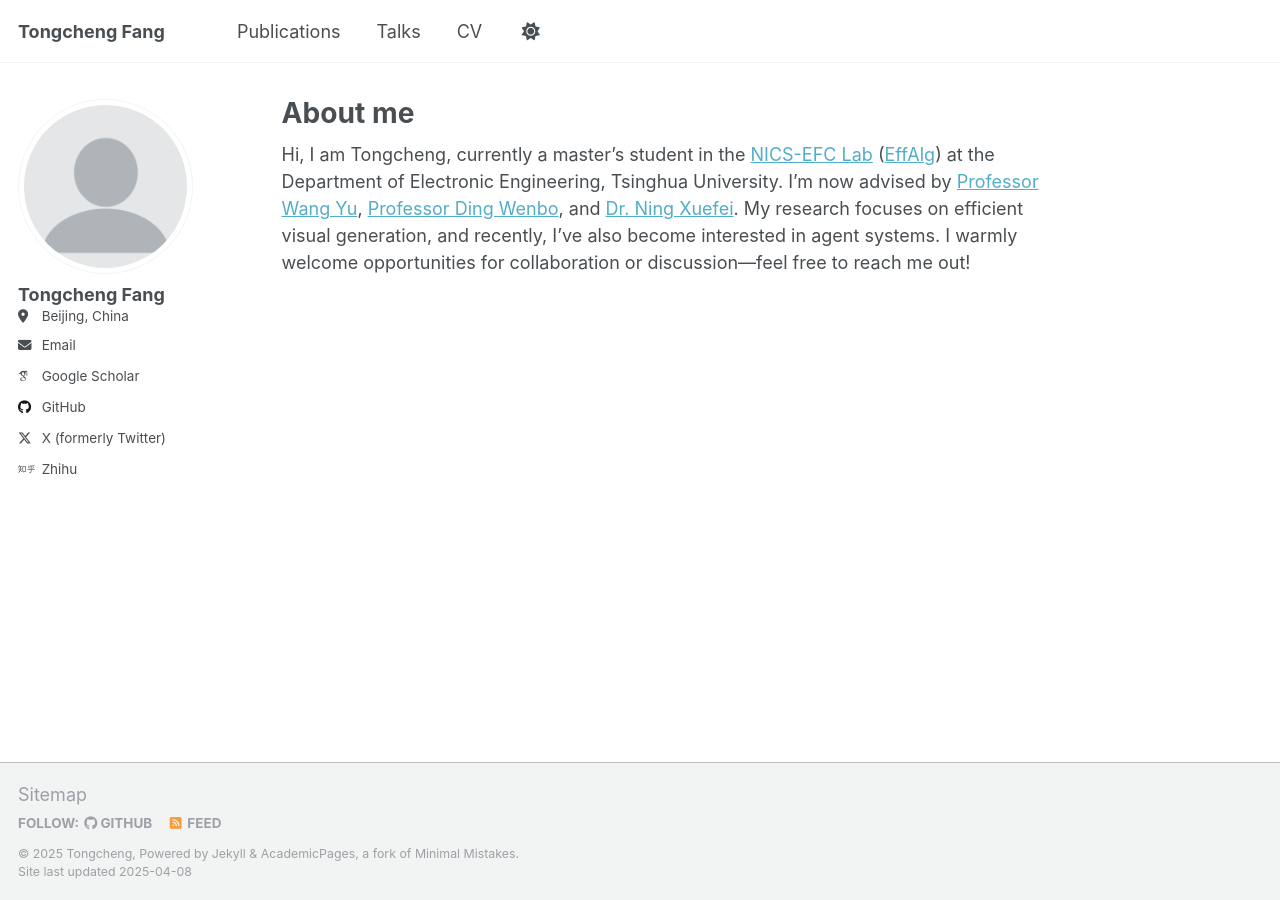
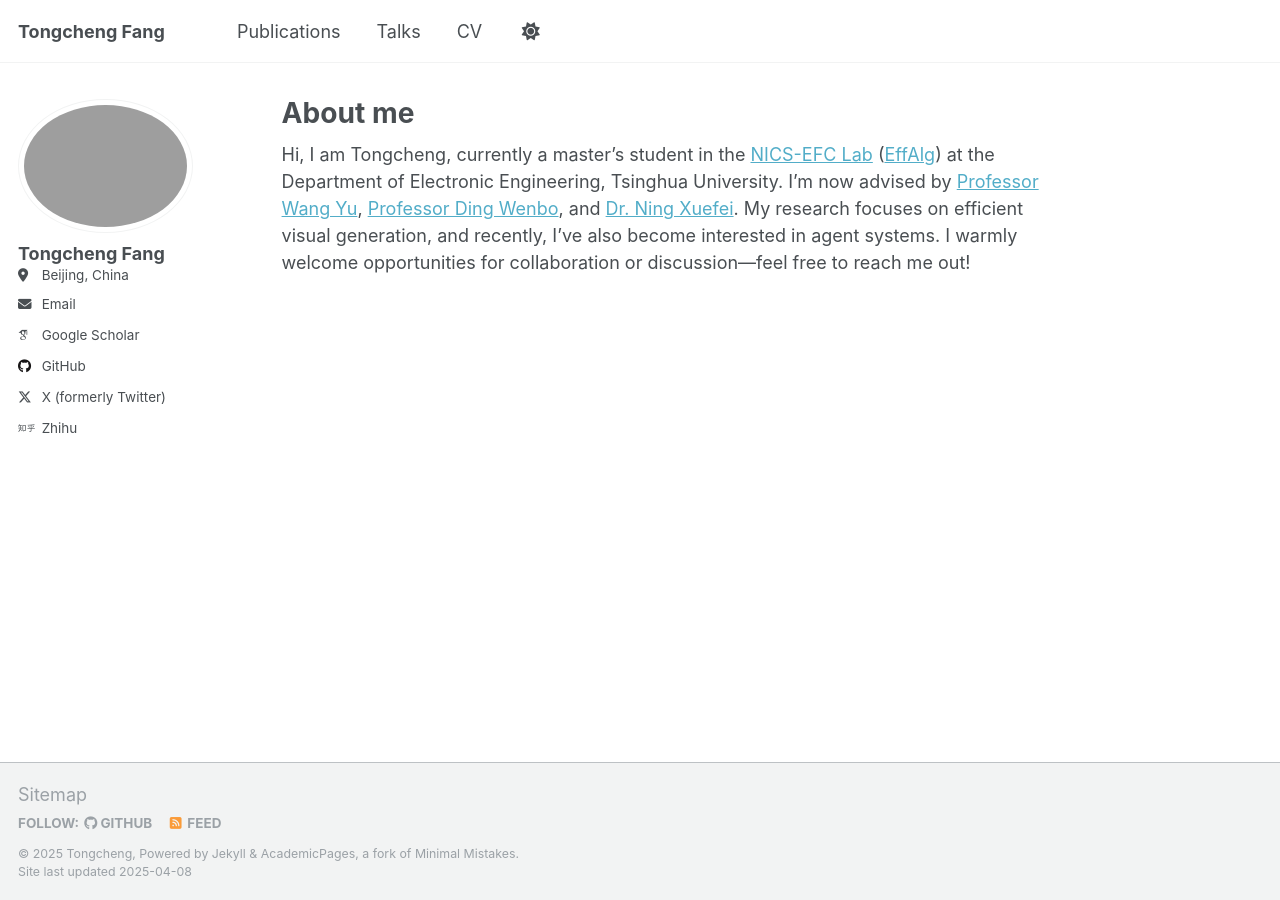
Before and after one commit to stein-666/stein-666.github.io, a Jekyll site: the page built from _pages/about.md, in a window 1280 px wide. Built offline with Jekyll 4.4.1, drawn with Linux system fonts in a browser that asks for light colours; some web fonts are replaced.

Commit message:
Update _config.yml

```diff
--- a/_config.yml
+++ b/_config.yml
@@ -22,7 +22,7 @@ repository               : "https://github.com/stein-666"
 #               Additional customization can be done by editing /_includes/author-profile.html
 author:
   # Biographic information
-  avatar           : "profile.png"
+  avatar           : "Q_Misaka.png"
   name             : "Tongcheng Fang"
   # pronouns         : # example: "she/her"
   # bio              : "Short biography for the left-hand sidebar"
```
